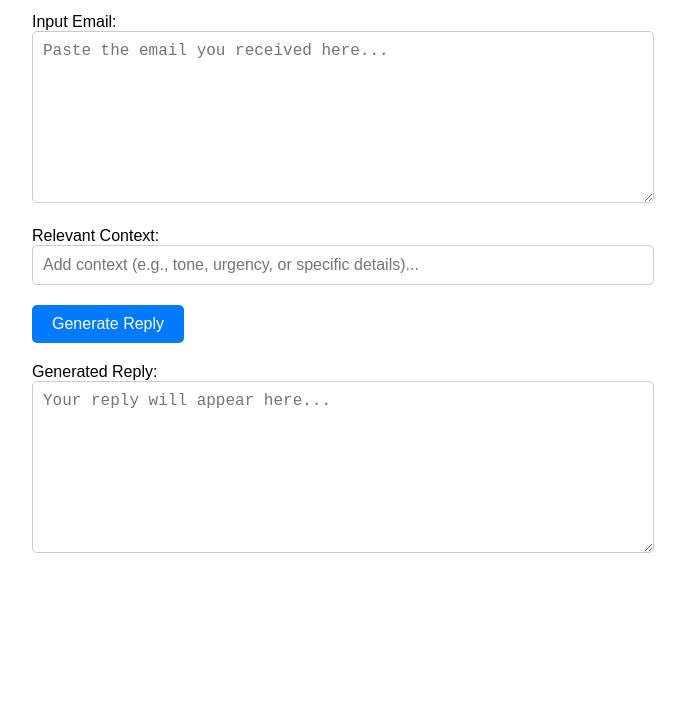
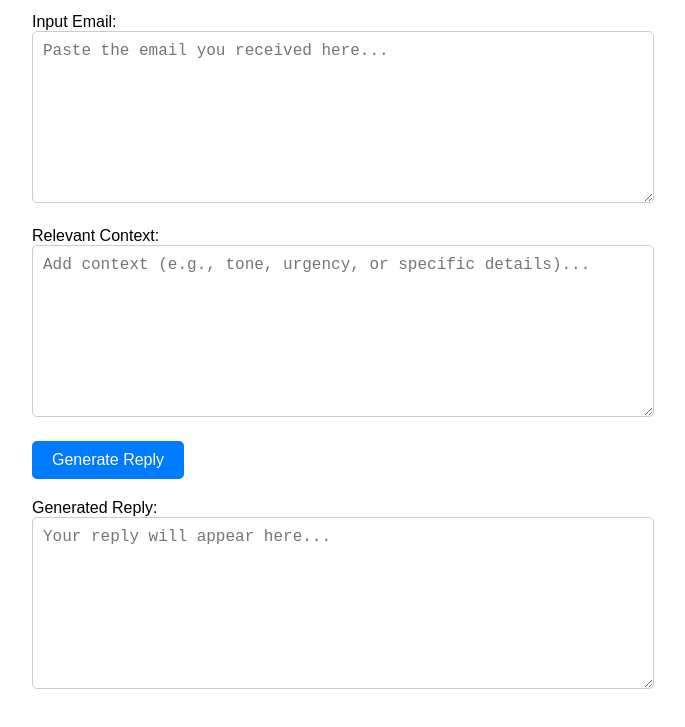
Before and after one commit to eperez94/eperez94.github.io, a plain HTML site: page email-response-assistant/index.html in a window 1280 px wide. Shown: the part 139-866 px from the top of the page, without its empty margins (308-993 px from the left). Before the commit the page ends 800 px from the top, so only its background shows below. Drawn offline with Linux system fonts and the light colour scheme.

Commit message:
Update index.html
replaced context box with textarea

```diff
--- a/email-response-assistant/index.html
+++ b/email-response-assistant/index.html
@@ -61,7 +61,7 @@
 
   <!-- Context Input -->
   <label for="contextInput">Relevant Context:</label>
-  <input id="contextInput" type="text" placeholder="Add context (e.g., tone, urgency, or specific details)...">
+  <textarea id="contextInput" placeholder="Add context (e.g., tone, urgency, or specific details)..."></textarea>
 
   <button id="generateResponse">Generate Reply</button>
 
```
